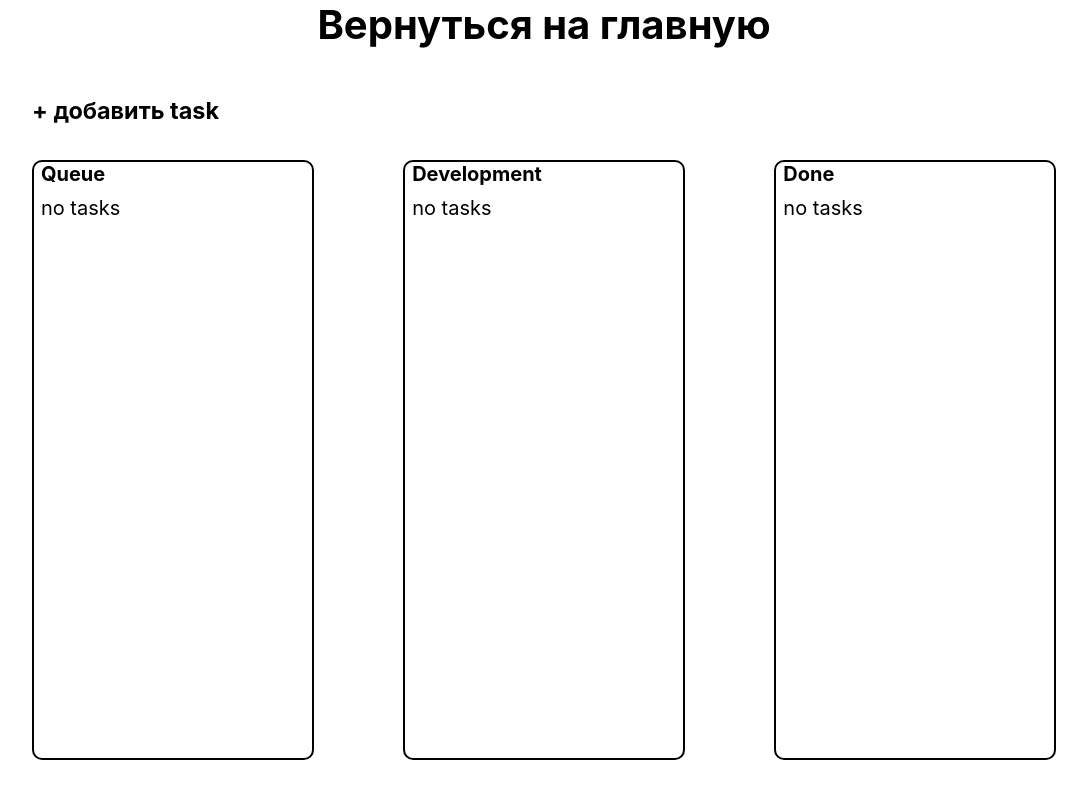
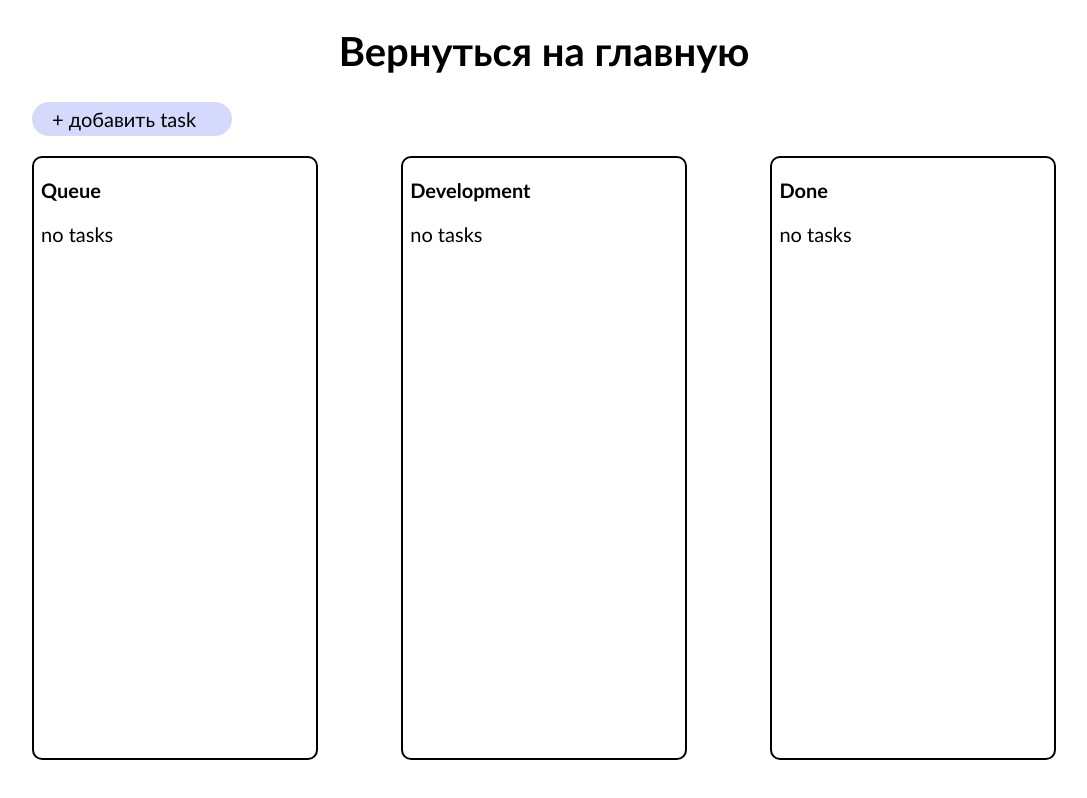
Before and after one commit to DaerioFrixell/TA_3-React-Trello, a React (Create React App) app: page /project in a window 1280 px wide. Shown: the whole page, without its empty margins (96-1183 px from the left). Built offline with nearby package versions, Linux system fonts and the light colour scheme.

Commit message:
create all modal

```diff
--- a/src/index.scss
+++ b/src/index.scss
@@ -2,16 +2,6 @@ html {
   font-size: 10px;
 }
 
-* {
-  margin: 0;
-  bottom: 0;
-  box-sizing: border-box;
+body {
+  font-family: Trebuchet MS,
 }
-
-body {
-  font-family: -apple-system, BlinkMacSystemFont, 'Segoe UI', 'Roboto', 'Oxygen',
-    'Ubuntu', 'Cantarell', 'Fira Sans', 'Droid Sans', 'Helvetica Neue',
-    sans-serif;
-  -webkit-font-smoothing: antialiased;
-  -moz-osx-font-smoothing: grayscale;
-}
--- a/src/model/board/boardReducer.ts
+++ b/src/model/board/boardReducer.ts
@@ -37,17 +37,11 @@ const initialState = {
 
 export const boardReducer = (state = initialState, action: BoardAction): BoardState => {
   switch (action.type) {
-    case BoardActionType.FETCH_BOARD:
-      return { loading: true, error: null, boards: [] }
-
-    case BoardActionType.FETCH_BOARD_SUCCESS:
-      return { loading: false, error: null, boards: action.payload }
-
-    case BoardActionType.FETCH_BOARD_ERROR:
-      return { loading: false, error: action.payload, boards: [] }
-
     case BoardActionType.ADD_TASK:
-      return { loading: false, error: null, boards: [] }
+      return {
+        ...state,
+        // boards: state.boards.tasks.concat(action.payload)
+      }
 
     case BoardActionType.REMOVE_BOARD:
       return { loading: false, error: null, boards: [] }
--- a/src/view/components/modal/modal.scss
+++ b/src/view/components/modal/modal.scss
@@ -9,17 +9,10 @@
 
 .modal {
   position: absolute;
-  display: grid;
-  grid-template-rows: 10rem 5rem;
   background-color: white;
   border-radius: 20px;
-  left: 12.5%;
-  top: 12.5%;
-  width: 75vw;
-  height: 75vh;
+  top: 16vh;
+  left: 32vh;
+  right: 32vh;
+  bottom: 16vh;
 }
-
-.mod-input {
-  width: 50%;
-  margin: auto;
-}
--- a/src/view/components/taskBoard/TaskBoard.tsx
+++ b/src/view/components/taskBoard/TaskBoard.tsx
@@ -1,11 +1,16 @@
 import "./taskBoard.scss"
 import { BoardList } from "./boardList/BoardList"
 import { Link } from "react-router-dom"
+import { Modal } from "../modal/Modal"
+import useModal from "../../../hooks/useModal"
+import { useAction } from "../../../hooks/useAction"
 
 export const TaskBoard = () => {
-
+  const { isOpen, toggle } = useModal()
+  const { } = useAction()
   const addTask = () => {
     console.log("add task")
+    toggle()
   }
 
   return (
@@ -13,9 +18,24 @@ export const TaskBoard = () => {
       <Link
         className="task-board-link"
         to="/chooseproject">
-        <h1 className="task-board-title">Вернуться на главную</h1>
+        <h1 className="task-board-link-title">Вернуться на главную</h1>
       </Link>
-      <h3 onClick={() => addTask()}>+ добавить task</h3>
+
+      <Modal isOpen={isOpen} toggle={toggle} create={() => { }}>
+        <div className="tb-modal">
+          <input className="tb-modal-input" type="text" placeholder="название таски" />
+          <input className="tb-modal-input" type="text" placeholder="описание таски" />
+          <input className="tb-modal-input" type="text" placeholder="приоритет" />
+          <input className="tb-modal-input" type="text" placeholder="добавить файлы" />
+          <button className="tb-modal-button" onClick={() => addTask()}>create task</button>
+        </div>
+      </Modal>
+
+      <div className="task-board__addtask">
+        <p className="task-board__addtask-descr" onClick={() => toggle()}>
+          + добавить task
+        </p>
+      </div>
       <BoardList />
     </div>
   )
--- a/src/view/components/taskBoard/taskBoard.scss
+++ b/src/view/components/taskBoard/taskBoard.scss
@@ -1,12 +1,52 @@
 .task-board {
-  display: grid;
-  grid-template-rows: 12vh 8vh 80vh;
   width: 80vw;
   margin: auto;
 
   &-link {
     text-decoration: none;
     color: inherit;
-    text-align: center;
+
+    &-title {
+      // border: 1px solid black;
+      text-align: center;
+    }
+  }
+
+  &__addtask {
+    margin: 1rem 0;
+    border-radius: 25px;
+    width: 20rem;
+    height: auto;
+    background-color: rgba(47, 73, 240, 0.201);
+
+    &-descr {
+      font-size: 2rem;
+      padding: .5rem 2rem;
+    }
+
+    &:hover {
+      background-color: rgba(47, 73, 240, 0.509);
+      cursor: pointer;
+    }
+
+    &:active {
+      background-color: rgba(47, 73, 240, 0.765);
+    }
   }
 }
+
+.tb-modal {
+  &-input {
+    margin: 2rem 1rem;
+    width: 40rem;
+    height: 5rem;
+    border: 1px solid rgba(153, 152, 152, 0.648);
+    padding: 1rem;
+  }
+
+  &-button {
+    margin: 25rem 32rem;
+    width: 40rem;
+    height: 5rem;
+  }
+}
--- a/src/view/pages/projects/Projects.tsx
+++ b/src/view/pages/projects/Projects.tsx
@@ -4,11 +4,6 @@ import { useTypedSelector } from "../../../hooks/useTypedSelector"
 import { Modal } from "../../components/modal/Modal"
 import { ProjectItem } from "./projectItem/ProjectItem"
 import "./projects.scss"
-
-// type Project = {
-//   number: number,
-//   title: string
-// }
 
 export const Projects: React.FC = () => {
   const { isOpen, toggle } = useModal();
@@ -33,8 +28,10 @@ export const Projects: React.FC = () => {
       <h1 className="title">Выберете проект</h1>
 
       <Modal isOpen={isOpen} toggle={toggle} create={create} >
-        <input className="mod-input" type="text" placeholder="title" />
-        <button className="mod-but" onClick={() => create()}>create</button>
+        <div className="projects-modal">
+          <input className="projects-modal-input" type="text" placeholder="title" />
+          <button className="projects-modal-button" onClick={() => create()}>create</button>
+        </div>
       </Modal>
 
       <div className="projects__all-project">
--- a/src/view/pages/projects/projects.scss
+++ b/src/view/pages/projects/projects.scss
@@ -23,6 +23,21 @@
         background-color: $active;
       }
     }
-
   }
 }
+
+.projects-modal {
+  &-input {
+    margin: 2rem 1rem;
+    padding: 1rem;
+    width: 40rem;
+    height: 5rem;
+    border: 1px solid rgba(153, 152, 152, 0.648);
+  }
+
+  &-button {
+    margin: 2rem 1rem;
+    width: 40rem;
+    height: 5rem;
+  }
+}
```
